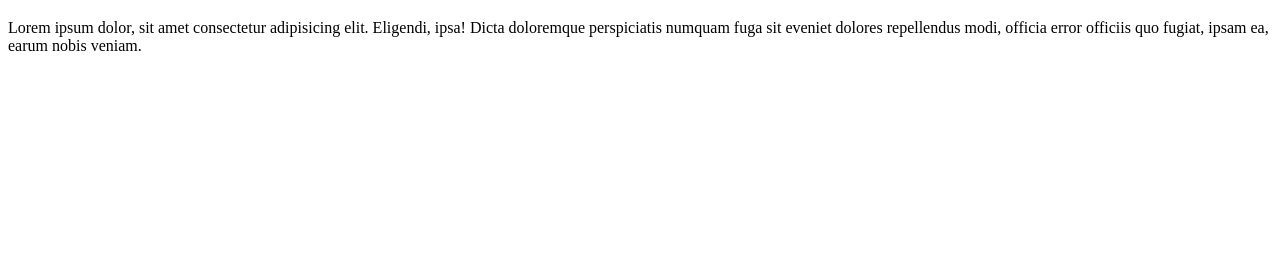
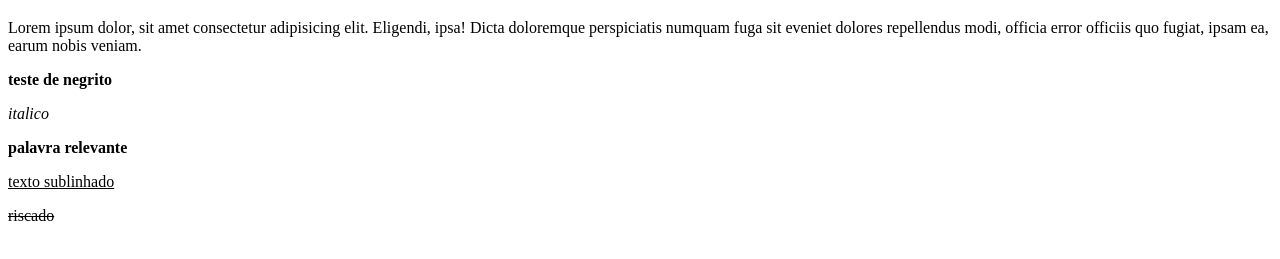
Before and after one commit to Garboggini/primeiroRepo, a plain HTML site: page aulas/index.html in a window 1280 px wide. Shown: the part 61-320 px from the top of the page. Drawn offline with Linux system fonts and the light colour scheme.

Commit message:
estou fazendo acrescimos ao meu texto espero que essas mudanças funcionem é mais um teste

```diff
--- a/aulas/index.html
+++ b/aulas/index.html
@@ -4,12 +4,25 @@
     <meta charset="UTF-8">
     <meta http-equiv="X-UA-Compatible" content="IE=edge">
     <meta name="viewport" content="width=device-width, initial-scale=1.0">
+    <meta name="description" content="estudos de HTML">
     <title>Olá Mundo</title>
 </head>
 <body>
     <h1> Olá mundo</h1>
-    <p>
-        Lorem ipsum dolor, sit amet consectetur adipisicing elit. Eligendi, ipsa! Dicta doloremque perspiciatis numquam fuga sit eveniet dolores repellendus modi, officia error officiis quo fugiat, ipsam ea, earum nobis veniam.
-    </p>
+
+    <p> Lorem ipsum dolor, sit amet consectetur adipisicing elit. Eligendi, ipsa! Dicta doloremque perspiciatis numquam fuga sit eveniet dolores repellendus modi, officia error officiis quo fugiat, ipsam ea, earum nobis veniam. </p>
+
+    <p> <b>teste de negrito</b> </p>
+
+    <p> <i>italico</i> </p>
+
+    <p> <strong>palavra relevante</strong> </p>
+
+    <p> <u> texto sublinhado </u> </p>
+
+    <p> <s> riscado </s> </p>
+
+    <!-- comentários sobre o código: bla, bla, bla-->
+
 </body>
 </html>
```
